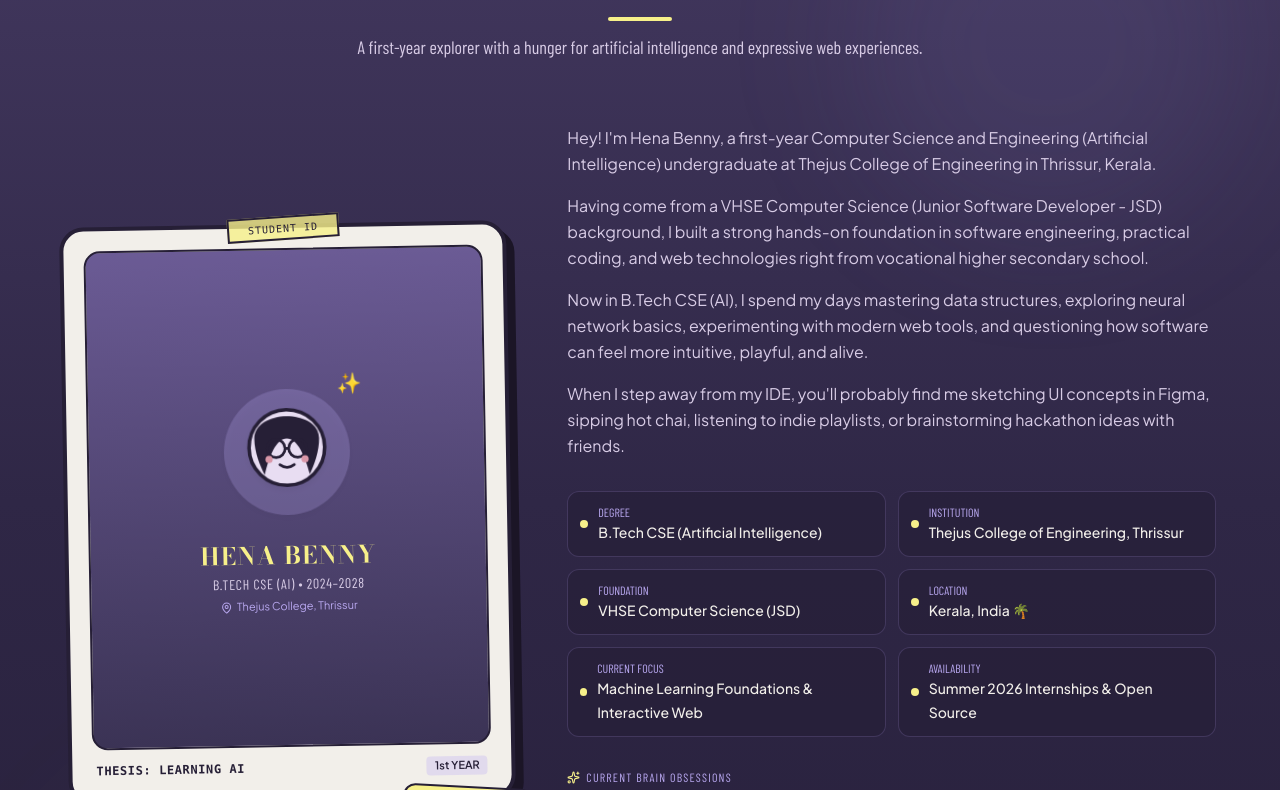
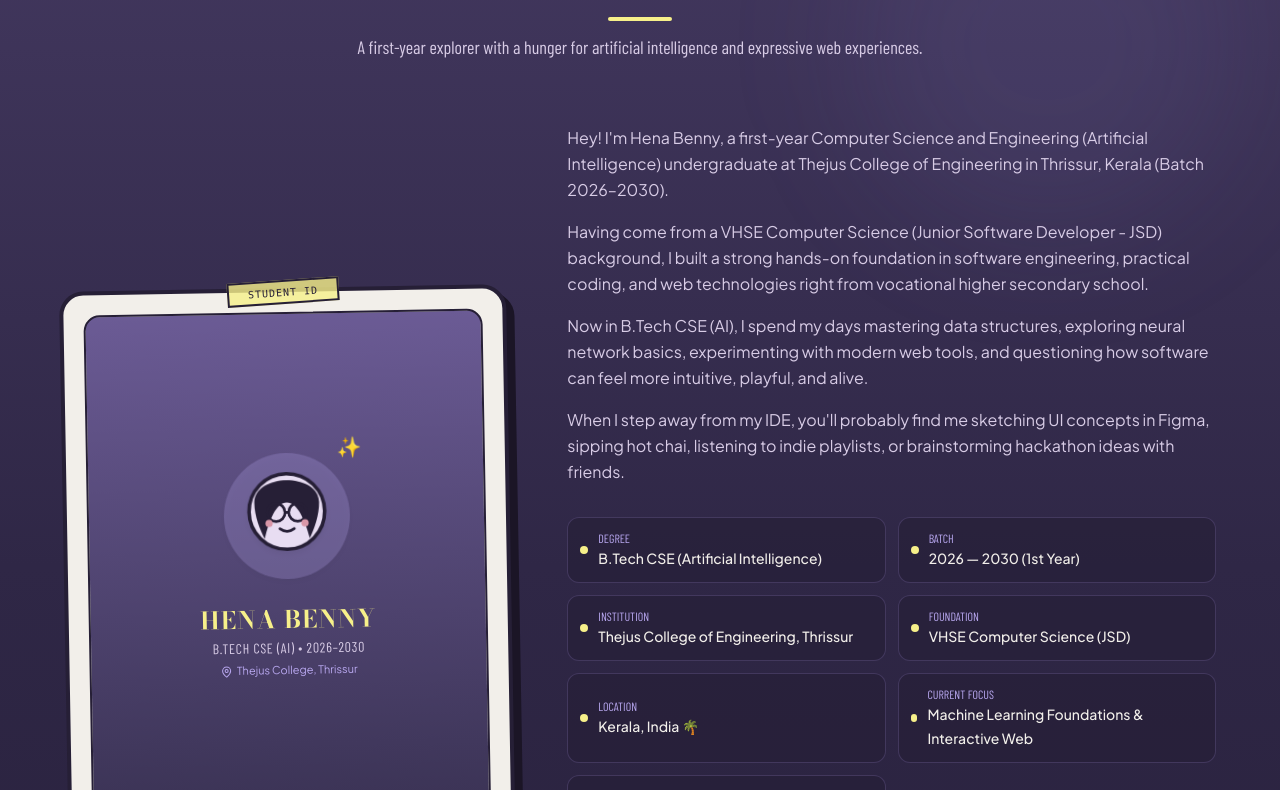
Before and after one commit to henabenny/hena-portfolio, a React (Vite) app: page / in a window 1280 px wide. Shown: the part 1210-2000 px from the top of the page. Built offline with nearby package versions, Linux system fonts and the light colour scheme; a web font is replaced by a local one.

Commit message:
fix: update graduation batch from 2024-2028 to 2026-2030 across about and journey

```diff
--- a/src/components/AboutSection.jsx
+++ b/src/components/AboutSection.jsx
@@ -113,7 +113,7 @@ export default function AboutSection() {
                     Hena Benny
                   </h3>
                   <p className="font-condensed text-xs sm:text-sm text-[#D8CCE6] uppercase tracking-wider mt-0.5">
-                    B.Tech CSE (AI) • 2024–2028
+                    B.Tech CSE (AI) • {personalData.about.batch || "2026–2030"}
                   </p>
                   <p className="font-sans text-[11px] text-[#B9A8F0] mt-1 flex items-center gap-1 justify-center">
                     <MapPin size={12} /> Thejus College, Thrissur
--- a/src/data.js
+++ b/src/data.js
@@ -29,14 +29,16 @@ export const personalData = {
   about: {
     title: "INSIDE MY HEAD",
     subtitle: "A first-year explorer with a hunger for artificial intelligence and expressive web experiences.",
+    batch: "2026–2030",
     bioParagraphs: [
-      "Hey! I'm Hena Benny, a first-year Computer Science and Engineering (Artificial Intelligence) undergraduate at Thejus College of Engineering in Thrissur, Kerala.",
+      "Hey! I'm Hena Benny, a first-year Computer Science and Engineering (Artificial Intelligence) undergraduate at Thejus College of Engineering in Thrissur, Kerala (Batch 2026–2030).",
       "Having come from a VHSE Computer Science (Junior Software Developer - JSD) background, I built a strong hands-on foundation in software engineering, practical coding, and web technologies right from vocational higher secondary school.",
       "Now in B.Tech CSE (AI), I spend my days mastering data structures, exploring neural network basics, experimenting with modern web tools, and questioning how software can feel more intuitive, playful, and alive.",
       "When I step away from my IDE, you'll probably find me sketching UI concepts in Figma, sipping hot chai, listening to indie playlists, or brainstorming hackathon ideas with friends."
     ],
     detailsList: [
       { label: "Degree", value: "B.Tech CSE (Artificial Intelligence)" },
+      { label: "Batch", value: "2026 — 2030 (1st Year)" },
       { label: "Institution", value: "Thejus College of Engineering, Thrissur" },
       { label: "Foundation", value: "VHSE Computer Science (JSD)" },
       { label: "Location", value: "Kerala, India 🌴" },
@@ -181,7 +183,7 @@ export const personalData = {
 
   journey: [
     {
-      period: "2022 — 2024",
+      period: "2024 — 2026",
       title: "VHSE Computer Science (Junior Software Developer - JSD)",
       organization: "Vocational Higher Secondary Education (VHSE), Kerala",
       badge: "The Foundation",
@@ -189,35 +191,35 @@ export const personalData = {
       skillsAcquired: ["Junior Software Developer (JSD)", "Python & C Programming", "Web Development Basics", "Database & SQL", "Software Lab Practicals"]
     },
     {
-      period: "August 2024",
+      period: "2026",
       title: "Stepped into B.Tech CSE (Artificial Intelligence)",
       organization: "Thejus College of Engineering, Thrissur, Kerala",
-      badge: "Freshman Year",
-      description: "Embarked on the B.Tech CSE (AI) undergraduate journey. Started building strong foundations in C programming, linear algebra, discrete mathematics, and computational thinking.",
+      badge: "Freshman Year (2026–2030)",
+      description: "Embarked on the B.Tech CSE (AI) undergraduate journey (Batch 2026–2030). Started building strong foundations in C programming, linear algebra, discrete mathematics, and computational thinking.",
       skillsAcquired: ["C Programming", "Discrete Mathematics", "Data Structures", "Engineering Mechanics"]
     },
     {
-      period: "Late 2024 — Early 2025",
+      period: "2026 — Present",
       title: "Tech Communities & First Campus Hackathon",
       organization: "IEDC / Campus Developer Club",
       badge: "Community & Code",
-      description: "Joined college innovation and developer societies. Participated in my first 24-hour hackathon, working through the night to build a prototype campus information system with a multi-disciplinary team.",
+      description: "Joined college innovation and developer societies. Participated in campus hackathons, working through the night to build prototype information systems with a multi-disciplinary team.",
       skillsAcquired: ["Git team workflows", "Rapid prototyping", "Public pitching", "Full stack basics"]
     },
     {
-      period: "2025 — Present (2026)",
+      period: "2026 — Active",
       title: "Diving into Machine Learning & Creative Web",
       organization: "Self-driven Labs & Academic Projects",
       badge: "Active Journey",
-      description: "Actively studying neural networks, computer vision with OpenCV, and pairing backend intelligence with sleek, playful React interfaces. Currently seeking summer 2026 internships and collaborative open-source ventures.",
+      description: "Actively studying neural networks, computer vision with OpenCV, and pairing backend intelligence with sleek, playful React interfaces. Currently seeking summer internships and collaborative open-source ventures.",
       skillsAcquired: ["OpenCV", "React.js", "Tailwind CSS", "Prompt Engineering", "Lenis & GSAP"]
     },
     {
-      period: "Looking Forward (2026 — 2028)",
+      period: "Looking Forward (2026 — 2030)",
       title: "Aspiring AI Engineer & Product Thinker",
       organization: "Future Roadmap",
       badge: "Next Horizon",
-      description: "Working towards mastering deep learning architectures, contributing to prominent AI open-source libraries, and creating technology that brings genuine wonder to users.",
+      description: "Working towards mastering deep learning architectures, contributing to prominent AI open-source libraries, and graduating as a skilled engineer building technology that brings genuine wonder.",
       skillsAcquired: ["Deep Learning at scale", "Distributed Systems", "AI Product Architecture"]
     }
   ],
```
Also changed, not shown: vercel.json, 1 other file (tests, documents, lock files or other folders).
